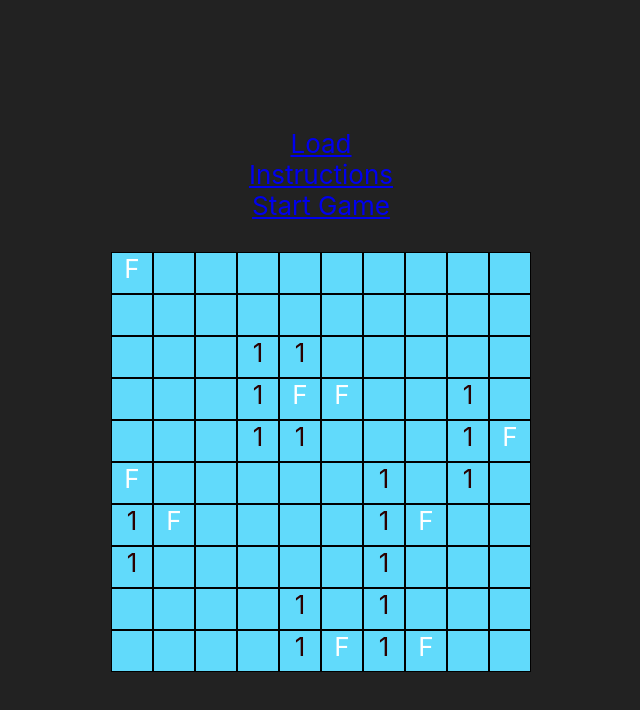
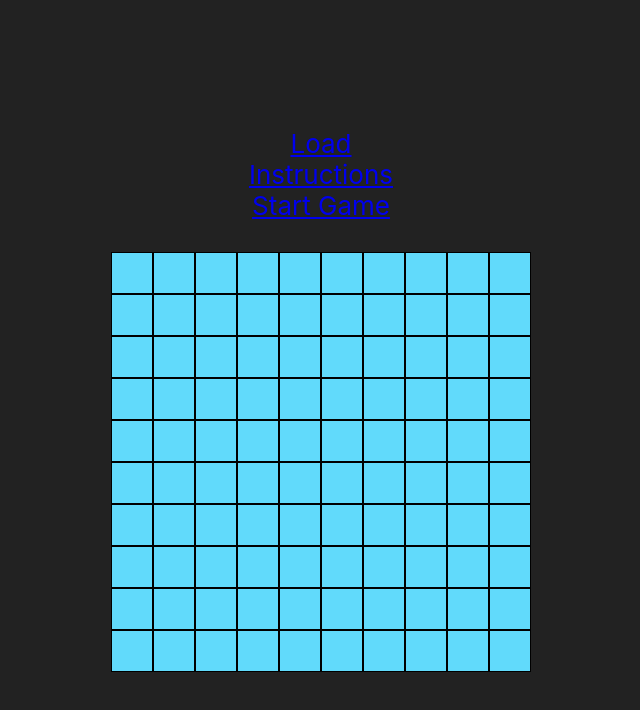
Before and after one commit to Gregam3/QuantumImmortalMineSweeper, a React (Create React App) app: page /play in a window 1280 px wide. Shown: the top 710 px of the page, without its empty margins (319-959 px from the left). Built offline with nearby package versions, Linux system fonts and the light colour scheme.

Commit message:
Flagging implemented

```diff
--- a/src/App.css
+++ b/src/App.css
@@ -40,4 +40,6 @@
   float: right;
   border: 1px #000000 solid;
   margin: 0;
+  cursor: pointer;
+  user-select:none;
 }
--- a/src/App.js
+++ b/src/App.js
@@ -7,10 +7,11 @@ import './App.css';
 import {Instructions} from "./Instructions";
 import {MineSweeper} from "./game/MineSweeper";
 
-
+document.addEventListener("contextmenu", function(e){
+	e.preventDefault();
+}, false);
 
 class App extends Component {
-
 
 	render() {
 		return (
@@ -20,7 +21,7 @@ class App extends Component {
 						<div>
 							<Link to="/loading">Load</Link>
 							<br/>
-							<Link to="/Instructions">Instructions</Link>
+							<Link to="/instructions">Instructions</Link>
 							<br/>
 							<Link to="/play">Start Game</Link>
 
@@ -30,7 +31,7 @@ class App extends Component {
 							<Route exact path="/" component={Menu}/>
 							<Route exact path="/play" component={MineSweeper}/>
 							<Route path="/loading" component={LoadSpinner}/>
-							<Route path="/Instructions" component={Instructions}/>
+							<Route path="/instructions" component={Instructions}/>
 						</div>
 					</Router>
 				</header>
--- a/src/game/Board.js
+++ b/src/game/Board.js
@@ -12,17 +12,15 @@ export class Board extends Component {
 	}
 
 	render() {
-		let fuck = [];
-
-		console.log(this.state)
+		let cells = [];
 
 		if(this.state.cells.length > 0) {
 			for (let r = 0; r < 10; r++) {
-				for (let c = 0; c < 10; c++) fuck.push(<Cell content={this.state.cells[r][c]}/>);
-				fuck.push(<br/>);
+				for (let c = 0; c < 10; c++) cells.push(<Cell content={this.state.cells[r][c]}/>);
+				cells.push(<br/>);
 			}
 		}
 
-		return fuck
+		return cells
 	}
 }
--- a/src/game/Cell.js
+++ b/src/game/Cell.js
@@ -1,32 +1,44 @@
 import {Component} from 'react';
 import React from "react";
 import '../App.css';
-
-const CellType = {
-	unTouched: 0,
-	flagged: -1,
-};
 
 export class Cell extends Component {
 	constructor(props) {
 		super(props);
 
-		this.state = {content: props.content}
+		this.state = {
+			content: props.content,
+			visible: false,
+			flagged: false
+		}
+
 	}
 
 	render() {
-		return (this.getCell())
+		if (this.state.visible) return this.getCell()
+		if (this.state.flagged) return <div className="cell" onContextMenu={this.flag}>🏳️</div>
+		else return (<div className="cell" onClick={this.makeVisible} onContextMenu={this.flag}/>)
 	}
 
 	getCell() {
 		switch (this.state.content) {
 			case 0:
-				return <div className="cell"/>;
+				return <div className="cell">S </div>;
 			case -1:
-				return <div className="cell"> F </div>;
+				return <div className="cell">💣 </div>;
 			default:
 				return <div className="cell"
-				            style={{color: '#'  + Math.floor(255 / 6 * this.state.content).toString(16) + '0000'}}> {this.state.content} </div>
+				            style={{color: '#' + Math.floor((255 / 8) * this.state.content).toString(16) + '0000'}}
+				> {this.state.content} </div>
 		}
 	}
+
+	makeVisible = () => {
+		console.log(this.state.content);
+		this.setState({visible: true})
+	};
+
+	flag = () => {
+		this.setState({flagged: !this.state.flagged});
+	}
 }
--- a/src/game/MineSweeper.js
+++ b/src/game/MineSweeper.js
@@ -2,28 +2,30 @@ import {Component} from 'react';
 import React from "react";
 import {Board} from "./Board";
 
-const cols = 10, rows = 10;
+const COLS = 10, ROWS = 10;
 
 const indexes = [-1, 0, 1];
 
-const permutations = indexes.map(i => indexes.map(i1 => [i, i1]));
+const permutations = indexes.flatMap(i => indexes.map(i1 => [i, i1]));
+
+const BOMB_PERCENTAGE = 10;
 
 export class MineSweeper extends Component {
 	render() {
-		return (<Board board={this.generateMines()}/>)
+		return (<Board board={this.generateMines()} oncontextmenu="return false;"/>)
 	}
 
 	generateMines() {
-		let mines = this.generate2DArray(rows, cols, () => Math.random() < 0.1);
-		let cells = this.generate2DArray(rows, cols, () => [0, false]);
+		let mines = this.generate2DArray(ROWS, COLS, () => Math.random() < BOMB_PERCENTAGE / 100);
+		let cells = this.generate2DArray(ROWS, COLS, () => [0, false]);
 
-		for (let r = 0; r <= rows - 1; r++) {
-			for (let c = 0; c <= cols - 1; c++) {
+		for (let r = 0; r <= ROWS - 1; r++) {
+			for (let c = 0; c <= COLS - 1; c++) {
 				let mineIndicator = -1;
 
 				if (!mines[r][c]) {
 					mineIndicator = 0;
-					permutations.forEach(p => mineIndicator += safeMines(r + p[0][0], c + p[0][1]));
+					permutations.forEach(p => mineIndicator += safeMines(r + p[0], c + p[1]));
 				}
 
 				cells[r][c] = mineIndicator;
@@ -33,7 +35,7 @@ export class MineSweeper extends Component {
 		return cells;
 
 		function safeMines(row, column) {
-			return (row < 0 || row >= rows || column < 0 || column >= cols) ? false : mines[row][column];
+			return (row < 0 || row >= ROWS || column < 0 || column >= COLS) ? false : mines[row][column];
 		}
 	}
 
```
